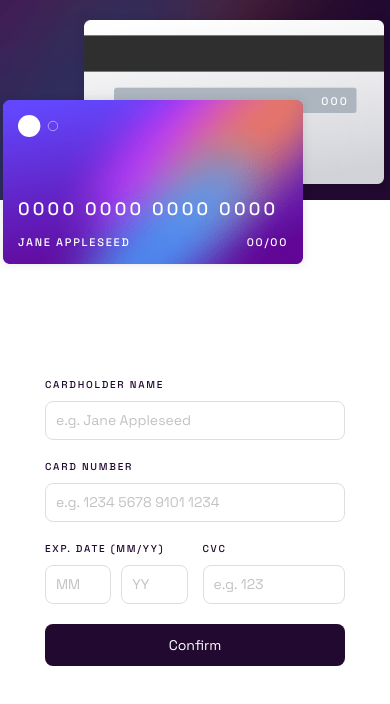
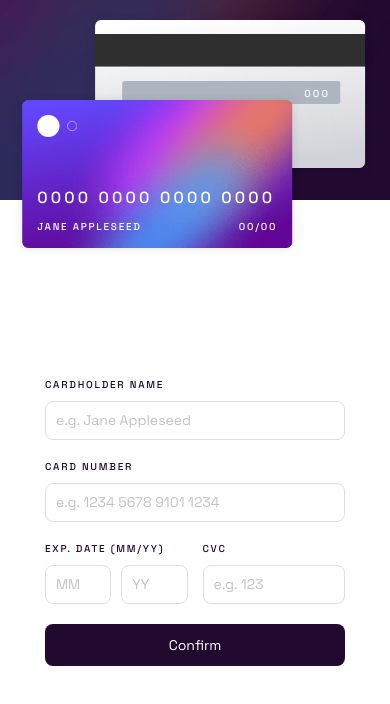
Before and after one commit to 1ways/interactive-card, a plain HTML site: page index.html in a window 390 px wide. Drawn offline with Linux system fonts and the light colour scheme.

Commit message:
fix: fix mobile design

```diff
--- a/styles.css
+++ b/styles.css
@@ -311,7 +311,7 @@ img {
     }
 
     .card-preview__front {
-        width: 300px;
+        width: 270px;
     }
 
     .card-preview__front-bg {
@@ -327,20 +327,20 @@ img {
     }
 
     .card-preview__front-info-number {
-        font-size: 18px;
-        margin-top: 60px;
+        font-size: 16px;
+        margin-top: 50px;
     }
 
     .card-preview__front-info-name {
-        font-size: 11px;
+        font-size: 10px;
     }
 
     .card-preview__front-info-date {
-        font-size: 11px;
+        font-size: 10px;
     }
 
     .card-preview__back {
-        width: 300px;
+        width: 270px;
     }
 
     .card-preview__back-bg {
@@ -349,11 +349,11 @@ img {
 
     .card-preview__back-info {
         right: 35px;
-        top: 74px;
+        top: 67px;
     }
 
     .card-preview__back-info-number {
-        font-size: 11px;
+        font-size: 10px;
     }
 
 
```
